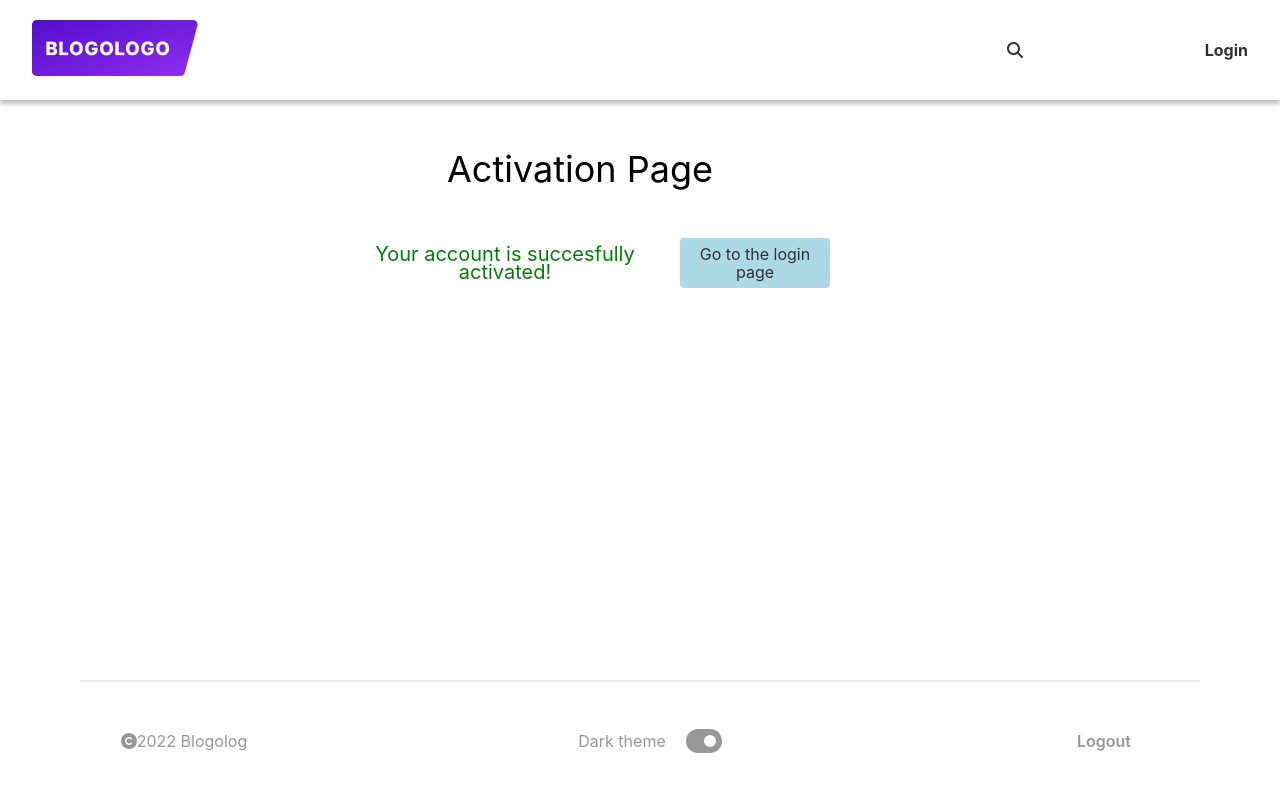
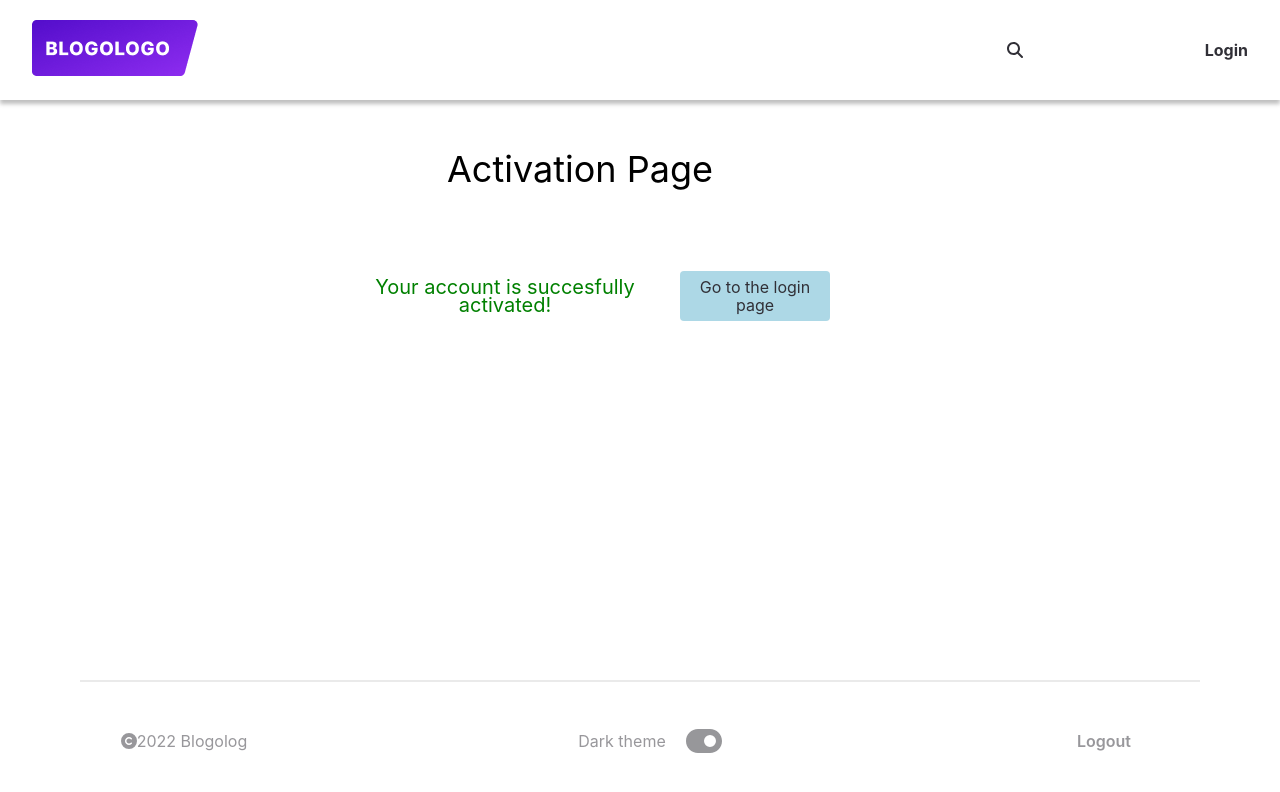
Before and after one commit to Shelkovskiy/NewsBLogApp-use-React-Redux-, a React (Create React App) app in the folder react-redux-app/: page /activate/1/1 in a window 1280 px wide. Shown: the top 792 px of the page. Built offline with nearby package versions, Linux system fonts and the light colour scheme; no server answers.

Commit message:
refactor:fix fontsize and fix workplace

```diff
--- a/react-redux-app/src/components/SignUpForm/index.tsx
+++ b/react-redux-app/src/components/SignUpForm/index.tsx
@@ -139,11 +139,11 @@ const SignUp = () => {
 			<>
 				{isRegistered ? (
 					<>
-						<CustomText fontsize="24">
+						<CustomText margin="20px auto 20px" fontsize="24">
 							Please check email to verify your account
 						</CustomText>
 						<CustomLnk to="/activate/:uid/:id">
-							<Button color="green" background="lightgray">
+							<Button margin="auto" color="green" background="lightgray">
 								Go to activation page
 							</Button>
 						</CustomLnk>
--- a/react-redux-app/src/pages/ActivationPage/index.tsx
+++ b/react-redux-app/src/pages/ActivationPage/index.tsx
@@ -55,7 +55,7 @@ const ActivationPage = () => {
 							width="500px"
 							margin="10px auto 100px"
 						>
-							<CustomText width="624" fontsize="20" color="green">
+							<CustomText margin="40px auto 40px" width="624" fontsize="20" color="green">
 								Your account is succesfully activated!
 							</CustomText>
 							<CustomLnk to="/signinpage">
```
